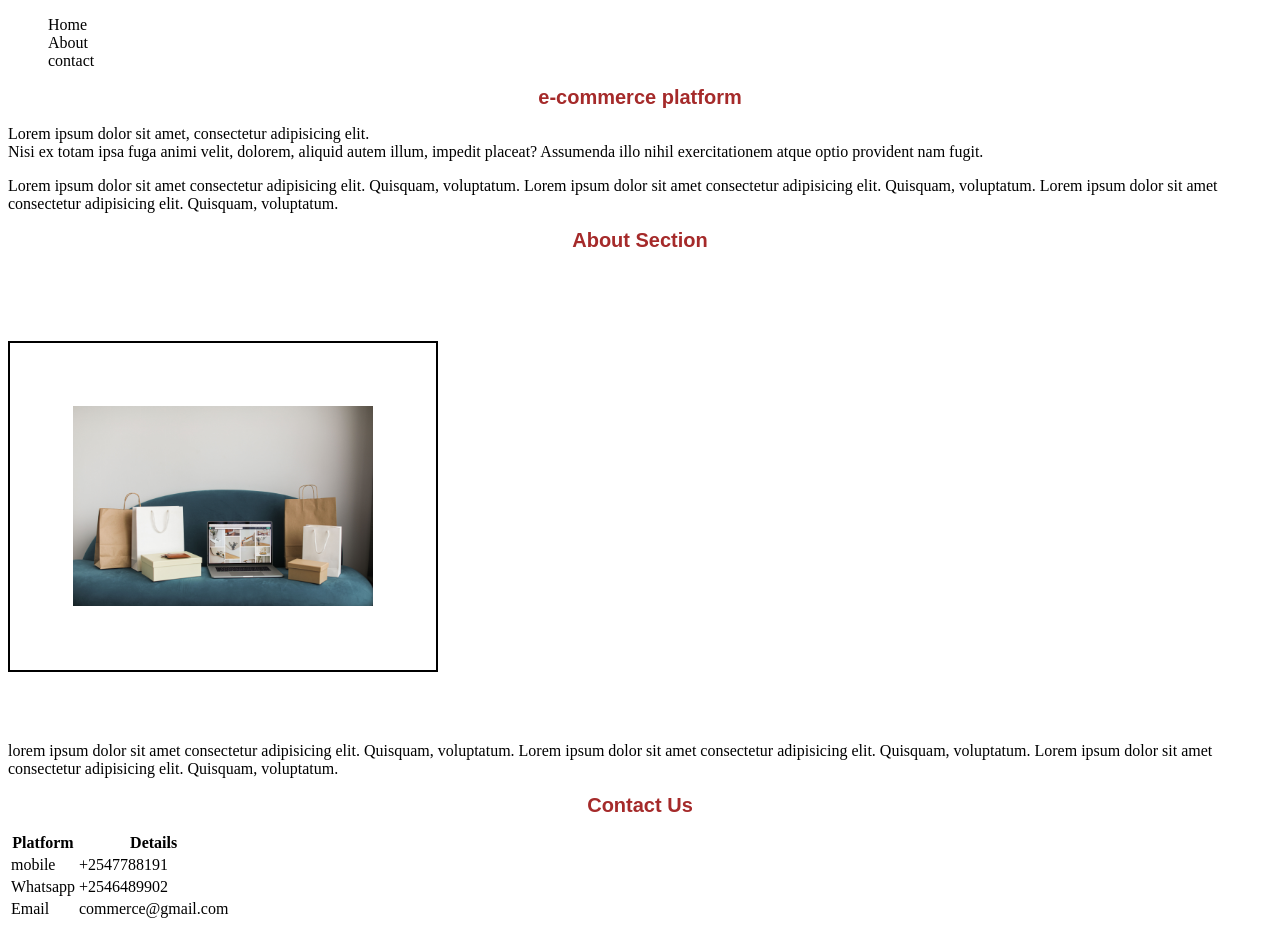
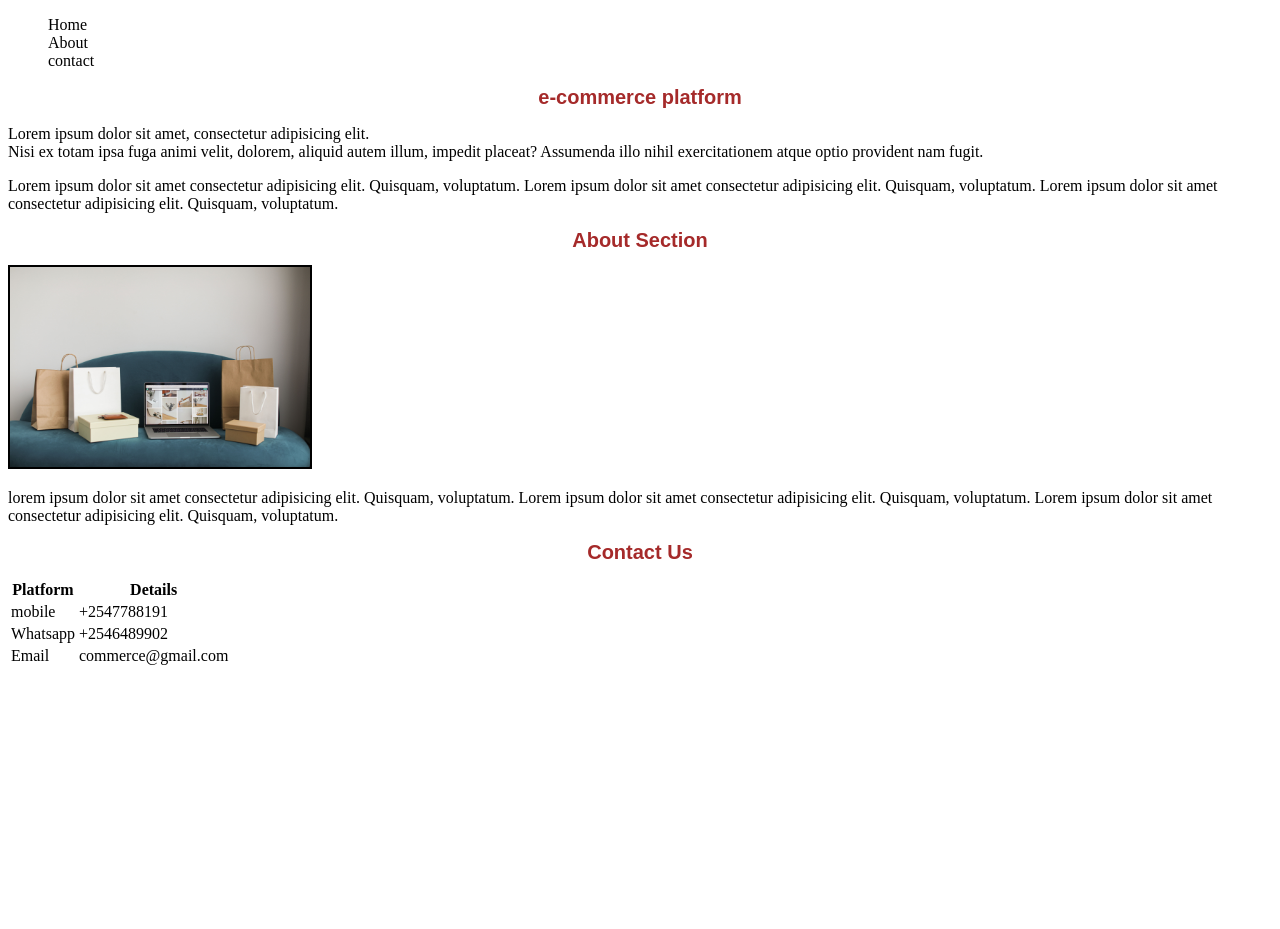
Before and after one commit to kamarapeter141-sudo/HTMLBasic, a plain HTML site: page index.html in a window 1280 px wide. After the commit the page ends 800 px from the top, so only its background shows below. Drawn offline with Linux system fonts and the light colour scheme.

Commit message:
Refactor #about-img styles
Removed padding and margin from #about-img.

```diff
--- a/styles.css
+++ b/styles.css
@@ -7,9 +7,7 @@
  #about-img{
     width: 300px;
     border:#000 2px double;
-    padding: 5%;
-    margin-top: 6%;
-    margin-bottom: 4%;
+
 }
 
 .navigation {
```
